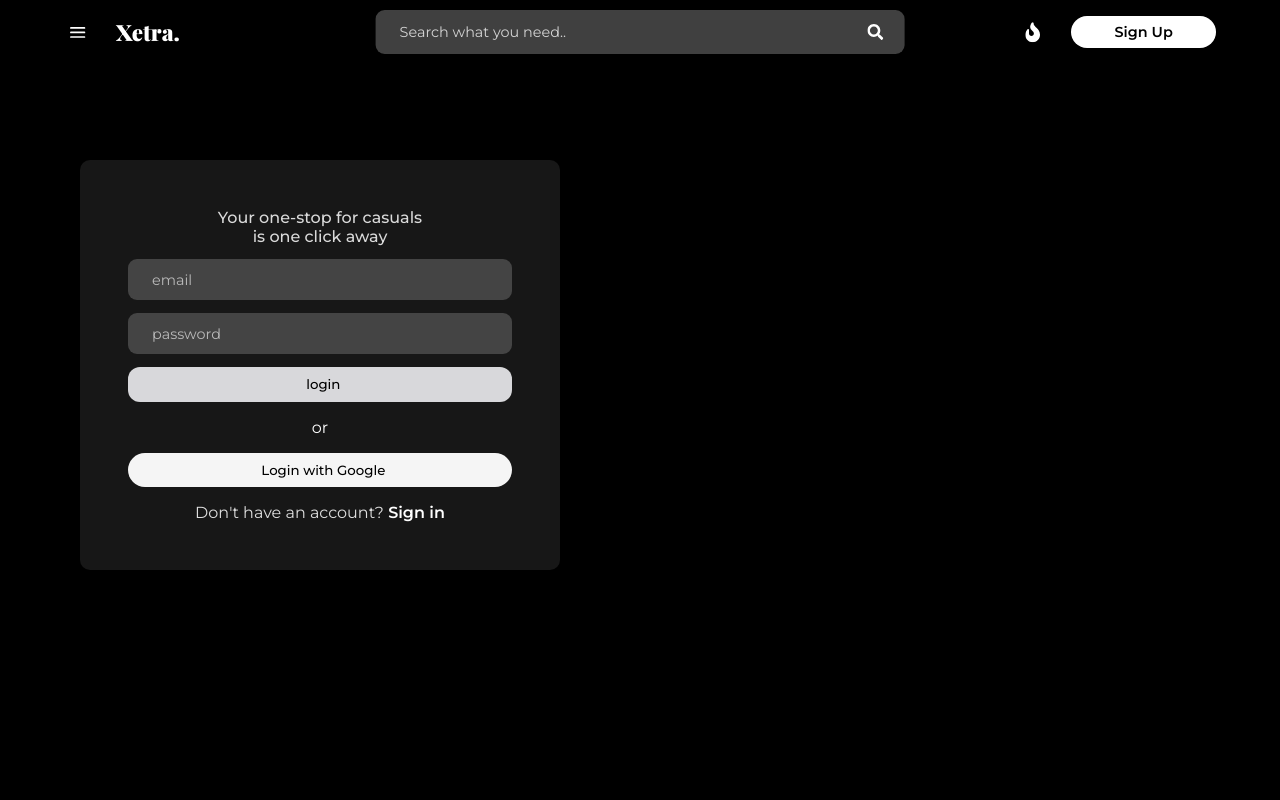
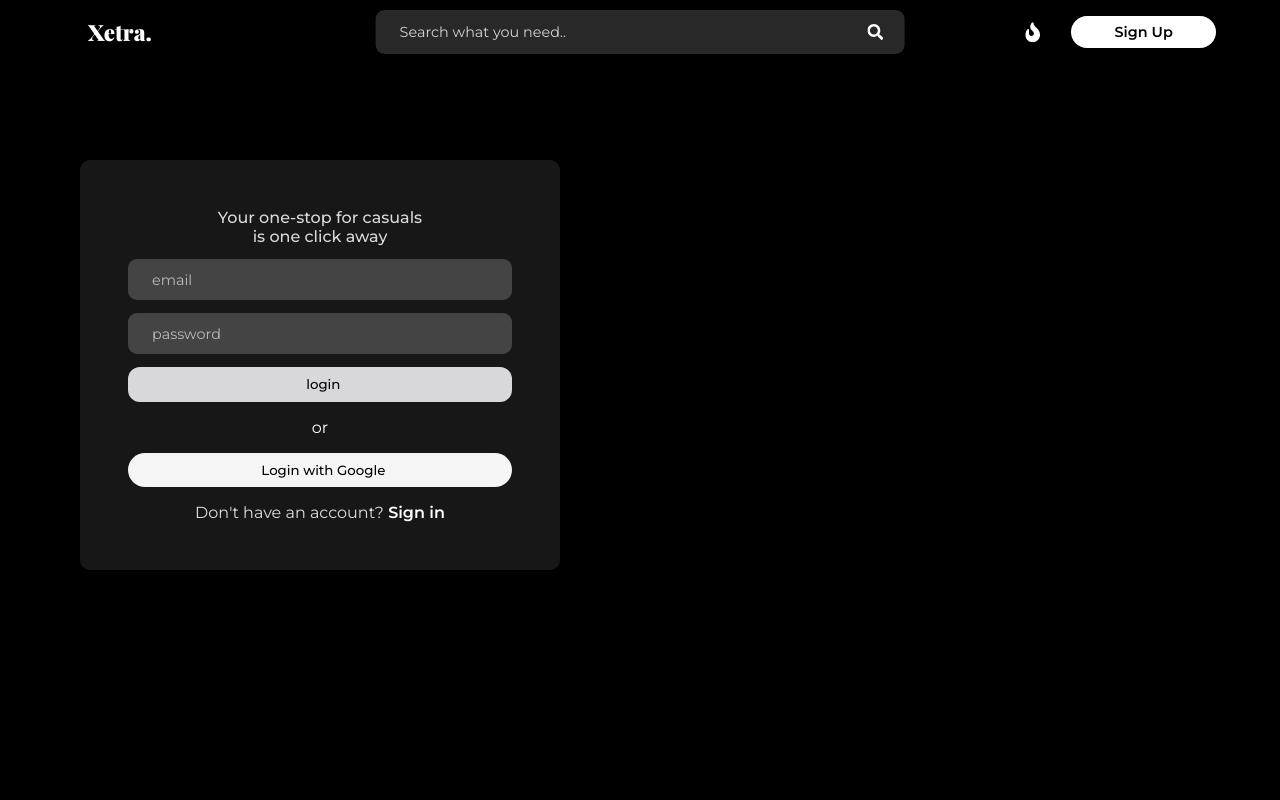
Before and after one commit to Suyious/xetra, a Next.js app: page /user/login in a window 1280 px wide. Shown: the top 800 px of the page. Built offline with nearby package versions, Linux system fonts and the light colour scheme; no server answers.

Commit message:
# removes redundant menu and changes background opacity for searchbar

```diff
--- a/components/Layout/Navigation.js
+++ b/components/Layout/Navigation.js
@@ -50,7 +50,7 @@ const Navigation = () => {
         <div className={styles.wrapper}>
           <div className={styles.Nav_left}>
             <div className={styles.Nav_menu}>
-              <svg
+              {/* <svg
                 width="28"
                 height="28"
                 viewBox="0 0 37 37"
@@ -81,7 +81,7 @@ const Navigation = () => {
                   rx="1.10818"
                   fill="white"
                 />
-              </svg>
+              </svg> */}
             </div>
             <Link href="/">
               <a title="Xetra - Home" className={styles.Nav_logo}>
--- a/components/Layout/Navigation.module.css
+++ b/components/Layout/Navigation.module.css
@@ -52,7 +52,7 @@
 }
 
 .Nav_searchbar{
-  background: #505050ce;
+  background: #6f6f6f5c;
   padding: 0.5em 1em 0.5em 1.5em;
   border-radius: 9px;
   margin: 0 1em;
```
